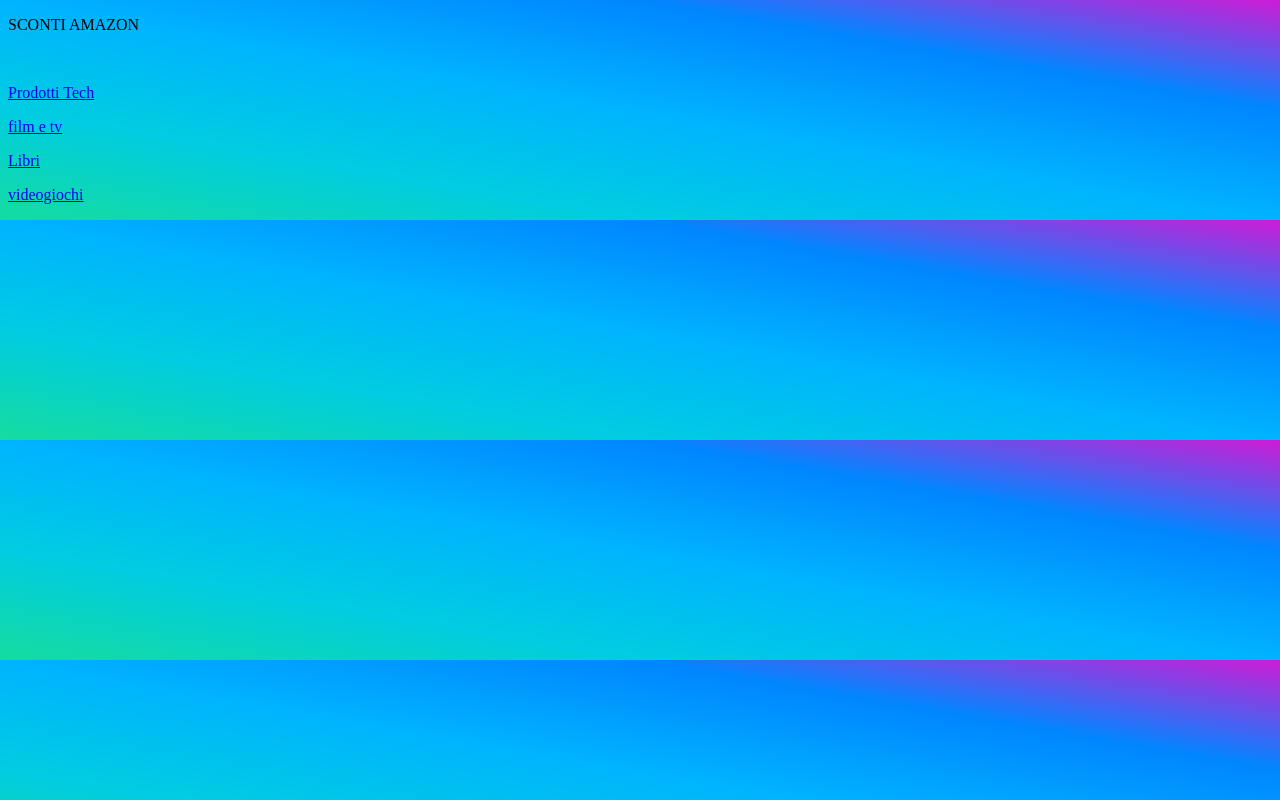
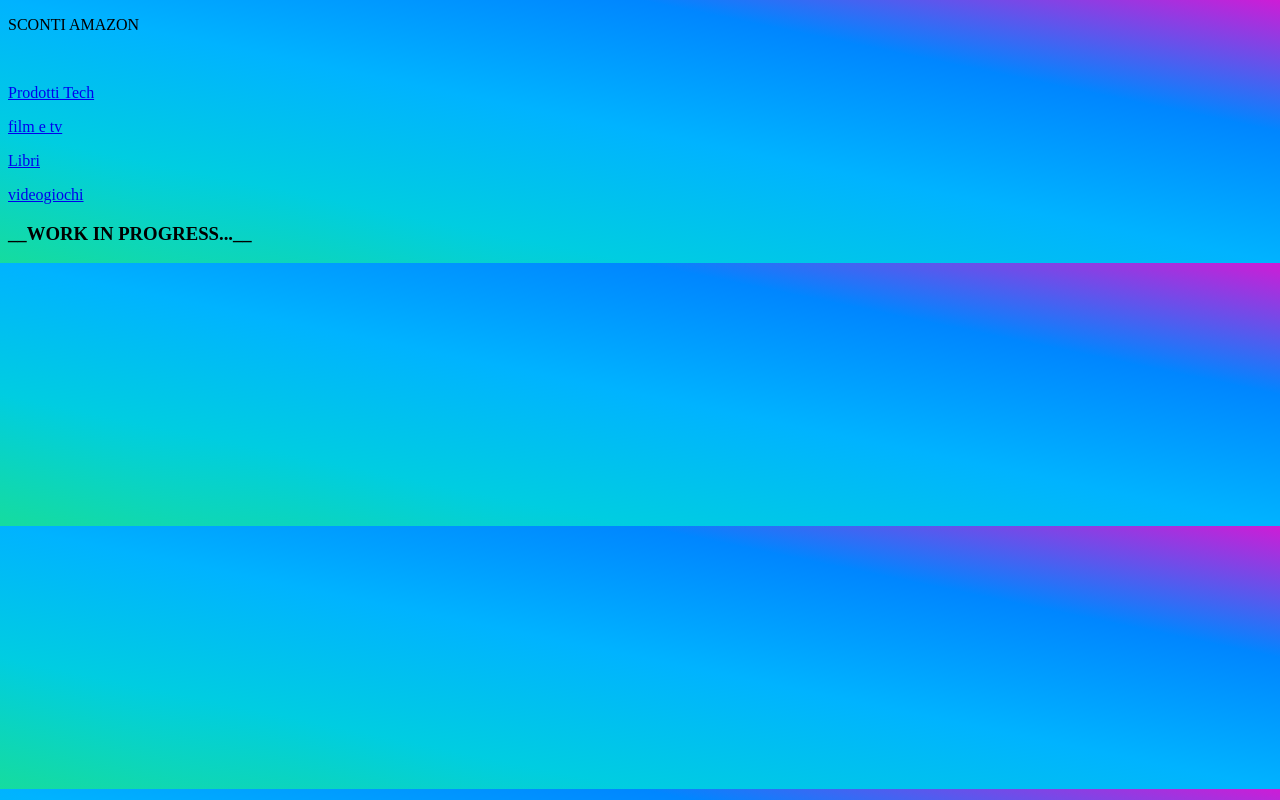
Before and after one commit to nicholasDG0/sassos, a plain HTML site: page index.html in a window 1280 px wide. Drawn offline with Linux system fonts and the light colour scheme.

Commit message:
Update index.html

```diff
--- a/index.html
+++ b/index.html
@@ -4,7 +4,7 @@
     <meta charset="UTF-8">
     <meta http-equiv="X-UA-Compatible" content="IE=edge">
     <meta name="viewport" content="width=device-width, initial-scale=1.0">
-    <title>Document</title>
+    <title>Amazon Sales</title>
 </head>
 <body>
     <p>SCONTI AMAZON</p>
@@ -15,7 +15,7 @@
     <p><a href="books.html">Libri</a></p>
     <p><a href="videogames.html">videogiochi</a></p>
 
-
+    <h3> __WORK IN PROGRESS...__
 
 
     <link rel="stylesheet" type = "text/css" href="stylePrincipale.css">
```
